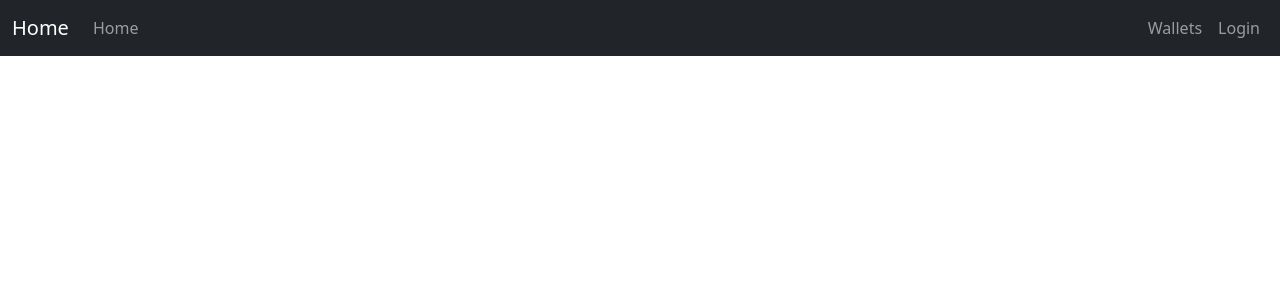
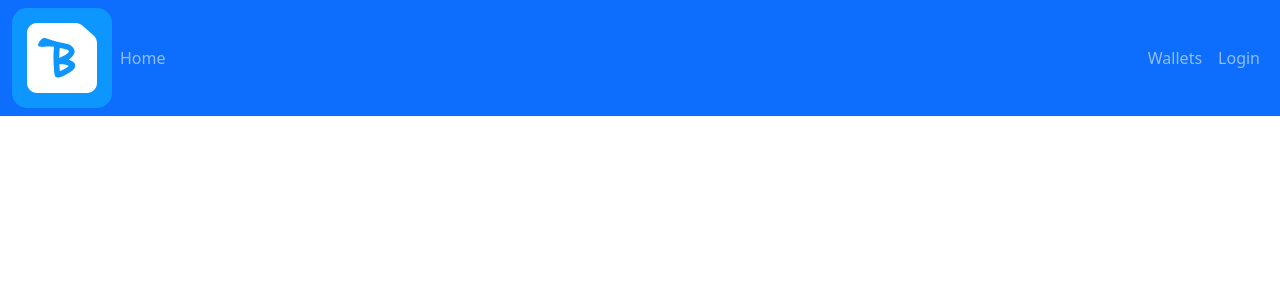
Before and after one commit to timrekelj/budgeteer, a Django app: page / in a window 1280 px wide. Shown: the top 300 px of the page. Run offline with Django 3.2, Linux system fonts and the light colour scheme.

Commit message:
Working on base.svg, added logo images and .ico

```diff
--- /dev/null
+++ b/home/static/home/base.css
@@ -0,0 +1,3 @@
+#logo-img{
+
+}
--- a/home/templates/home/base.html
+++ b/home/templates/home/base.html
@@ -1,3 +1,4 @@
+{% load static %}
 <!DOCTYPE html>
 <html>
     <head>
@@ -9,16 +10,20 @@
         <!-- Bootstrap CSS -->
         <link href="https://cdn.jsdelivr.net/npm/bootstrap@5.0.0-beta1/dist/css/bootstrap.min.css" rel="stylesheet" integrity="sha384-giJF6kkoqNQ00vy+HMDP7azOuL0xtbfIcaT9wjKHr8RbDVddVHyTfAAsrekwKmP1" crossorigin="anonymous">
 
+        <link rel="stylesheet" type="text/css" href="{% static 'home/base.css' %}">
+
+        <link rel="shortcut icon" href="{%  static 'home/images/favicon.ico' %}">
+
         {% if title %}
-            <title>{{ title }}</title>
+            <title>Budgeteer - {{ title }}</title>
         {% else %}
             <title>Budgeteer</title>
         {% endif %}
     </head>
     <body>
-        <nav class="navbar navbar-expand-md navbar-dark bg-dark fixed-top">
+        <nav class="navbar navbar-expand-md navbar-dark bg-primary fixed-top">
             <div class="container-fluid">
-                <a class="navbar-brand" href="#">{{ title }}</a>
+                <img id="logo-img" alt="Logo" src="{% static 'home/images/logo-light.svg' %}">
                 <div class="collapse navbar-collapse" id="navbarsExampleDefault">
                     <ul class="navbar-nav me-auto mb-2 mb-md-0">
                         <li class="nav-item active">
```
Also changed, not shown: home/static/home/images/favicon.ico (added), home/static/home/images/ligi-dark.svg (added), home/static/home/images/logo-light.svg (added).
